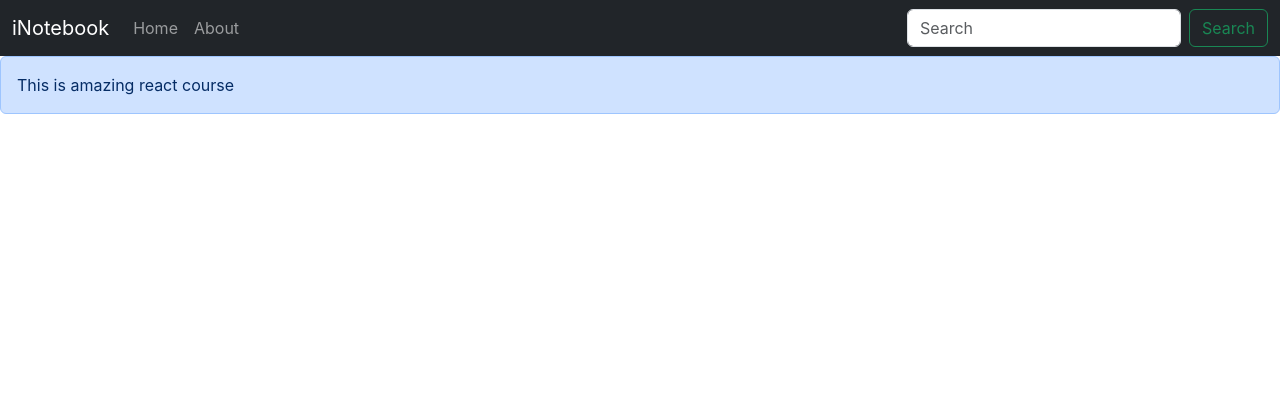
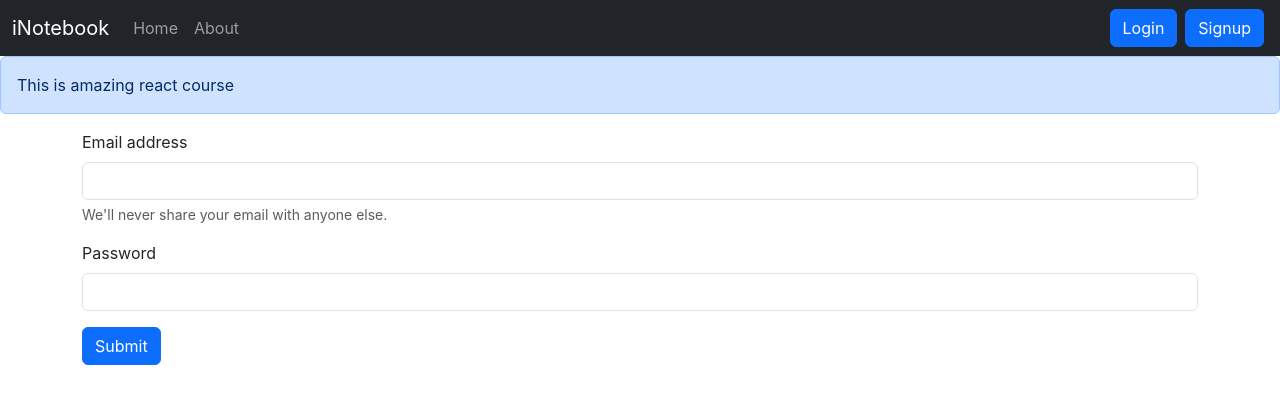
Before and after one commit to parshva555/inotebook, a React (Create React App) app: page /login in a window 1280 px wide. Shown: the top 404 px of the page. Built offline with nearby package versions, Linux system fonts and the light colour scheme.

Commit message:
Adding Login Component

```diff
--- a/src/App.js
+++ b/src/App.js
@@ -4,6 +4,8 @@
 import { BrowserRouter, Routes, Route } from "react-router-dom";
 import NoteState from "./context/notes/NoteState";
 import Alert from "./components/Alert";
+import Login from "./components/Login";
+// import SignUp from "./components/SignUp";
 
 function App() {
   return (
@@ -16,6 +18,8 @@
         <Routes>
           <Route path="/" element={<Home />}></Route>
           <Route path="/about" element={<About/>}></Route>
+          <Route path="/login" element={<Login/>}></Route>
+          {/* <Route path="/signup" element={<SignUp/>}></Route> */}
         </Routes>
         </div>
       </BrowserRouter>
--- /dev/null
+++ b/src/components/Login.js
@@ -0,0 +1,49 @@
+import React, { useState } from 'react'
+import { useNavigate } from 'react-router-dom'
+
+const Login = () => {
+    const [credentials,setCredentials] = useState({email:"",password:""})
+    let navigate = useNavigate();
+    const handleSubmit = async (e)=>{
+        e.preventDefault();
+        const response = await fetch("http://localhost:5000/api/auth/login", {
+            method: "POST",
+            headers: {
+              "Content-Type": "application/json"
+            },
+            body: JSON.stringify({email:credentials.email,password:credentials.password})
+          });
+          const json = await response.json();
+          console.log(json)
+          if(json.success){
+            // Save the auth token and redirect
+            localStorage.setItem('token',json.authtoken)
+            navigate("/")
+          }
+          else{
+            alert("Invalid credentials")
+          }
+    }
+    const onChange = (e) => {
+        setCredentials({...credentials,[e.target.name]:e.target.value})
+      }
+  return (
+    <div>
+        <form  onSubmit={handleSubmit}>
+            <div className="mb-3">
+                <label htmlFor="email" className="form-label">Email address</label>
+                <input type="email" className="form-control" onChange={onChange} name="email" id="email" aria-describedby="emailHelp"/>
+                <div id="email" value={credentials.email} className="form-text">We'll never share your email with anyone else.</div>
+            </div>
+            <div className="mb-3">
+                <label htmlFor="password" className="form-label">Password</label>
+                <input type="password" value={credentials.password} onChange={onChange} name="password" className="form-control" id="password"/>
+            </div>
+
+            <button type="submit" className="btn btn-primary">Submit</button>
+        </form>
+    </div>
+  )
+}
+
+export default Login
--- a/src/components/Navbar.js
+++ b/src/components/Navbar.js
@@ -37,15 +37,9 @@
               </li>
             </ul>
             <form className="d-flex" role="search">
-              <input
-                className="form-control me-2"
-                type="search"
-                placeholder="Search"
-                aria-label="Search"
-              />
-              <button className="btn btn-outline-success" type="submit">
-                Search
-              </button>
+
+            <Link className="btn btn-primary mx-1" to="/login"  role="button">Login</Link>
+            <Link className="btn btn-primary mx-1" to="/signup" role="button">Signup</Link>
             </form>
           </div>
         </div>
--- /dev/null
+++ b/src/components/SignUp.js
@@ -0,0 +1,67 @@
+// import React from "react";
+
+// const SignUp = () => {
+//   return (
+//     <div className="container">
+//       <form>
+//       <div className="mb-3">
+//           <label htmlFor="name" className="form-label">
+//             Name
+//           </label>
+//           <input
+//             type="text"
+//             className="form-control"
+//             id="name"
+//             aria-describedby="emailHelp"
+//             onChange={onChange}
+
+//           />
+//         </div>
+//         <div className="mb-3">
+//           <label htmlFor="email" className="form-label">
+//             Email address
+//           </label>
+//           <input
+//             type="email"
+//             className="form-control"
+//             id="email"
+//             aria-describedby="emailHelp"
+//             onChange={onChange}
+
+//           />
+//         </div>
+
+//         <div className="mb-3">
+//           <label htmlFor="password" className="form-label">
+//             Password
+//           </label>
+//           <input
+//             type="password"
+//             className="form-control"
+//             id="password"
+//             onChange={onChange}
+
+//           />
+//         </div>
+//         <div className="mb-3">
+//           <label htmlFor="cpassword" className="form-label">
+//             Confirm Password
+//           </label>
+//           <input
+//             type="password"
+//             className="form-control"
+//             id="cpassword"
+//             onChange={onChange}
+
+//           />
+//         </div>
+
+//         <button type="submit" className="btn btn-primary">
+//           Submit
+//         </button>
+//       </form>
+//     </div>
+//   );
+// };
+
+// export default SignUp;
```
Also changed, not shown: 1 other file (tests, documents, lock files or other folders).
